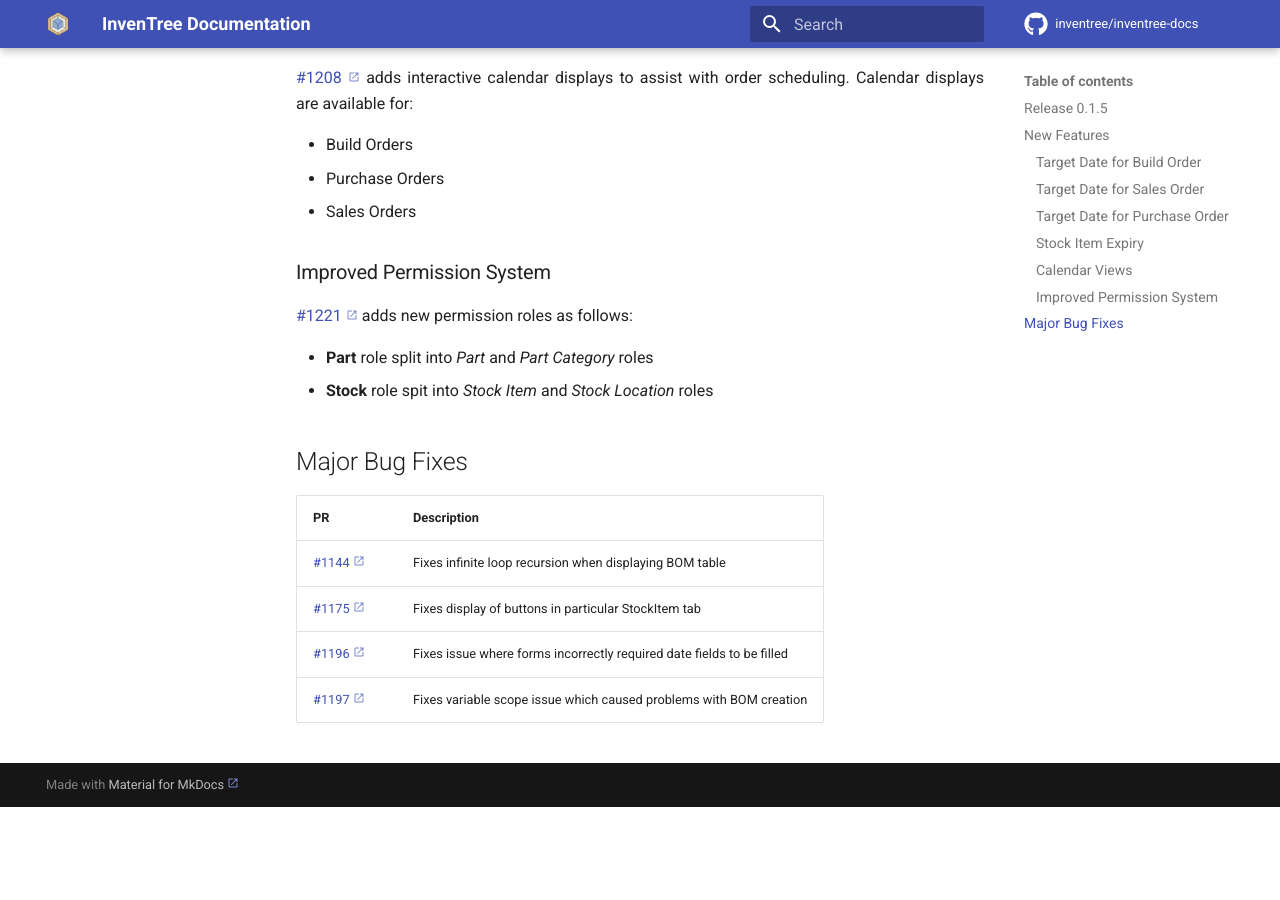
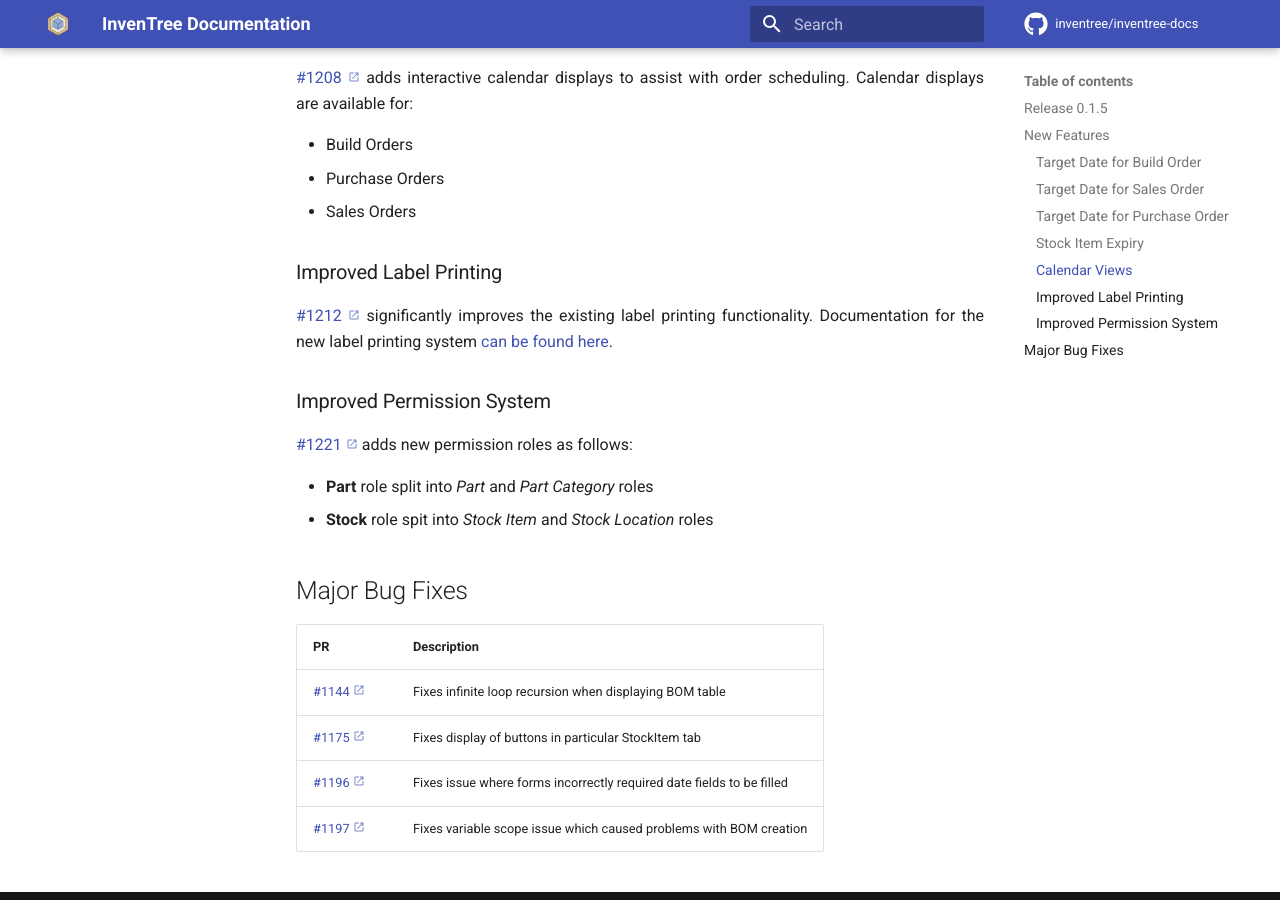
Before and after one commit to inventree/inventree-docs, an MkDocs documentation site: the page built from docs/releases/0.1.5.md, in a window 1280 px wide and 900 px high, scrolled down 1063 px. Built offline with MkDocs 1.6.1 and Material for MkDocs 9.7.7, drawn with Linux system fonts in a browser that asks for light colours; a script that is not in the unit is left out; comment, search, counter and statistics services are not loaded; before the commit the page ends 1870 px from its top, so only the background shows below that.

Commit message:
Update release notes

```diff
--- a/docs/releases/0.1.5.md
+++ b/docs/releases/0.1.5.md
@@ -37,12 +37,17 @@ Refer to the [build documentation](../../build/build/#overdue-builds) for more i
 - Purchase Orders
 - Sales Orders
 
+### Improved Label Printing
+
+[#1212](https://github.com/inventree/InvenTree/pull/1212) significantly improves the existing label printing functionality. Documentation for the new label printing system [can be found here](../../report/labels).
+
 ### Improved Permission System
 
 [#1221](https://github.com/inventree/InvenTree/pull/1221) adds new permission roles as follows:
 
 - **Part** role split into *Part* and *Part Category* roles
 - **Stock** role spit into *Stock Item* and *Stock Location* roles
+
 
 ## Major Bug Fixes
 
```
Also changed, not shown: docs/report/labels.md (+2 -2 lines).
